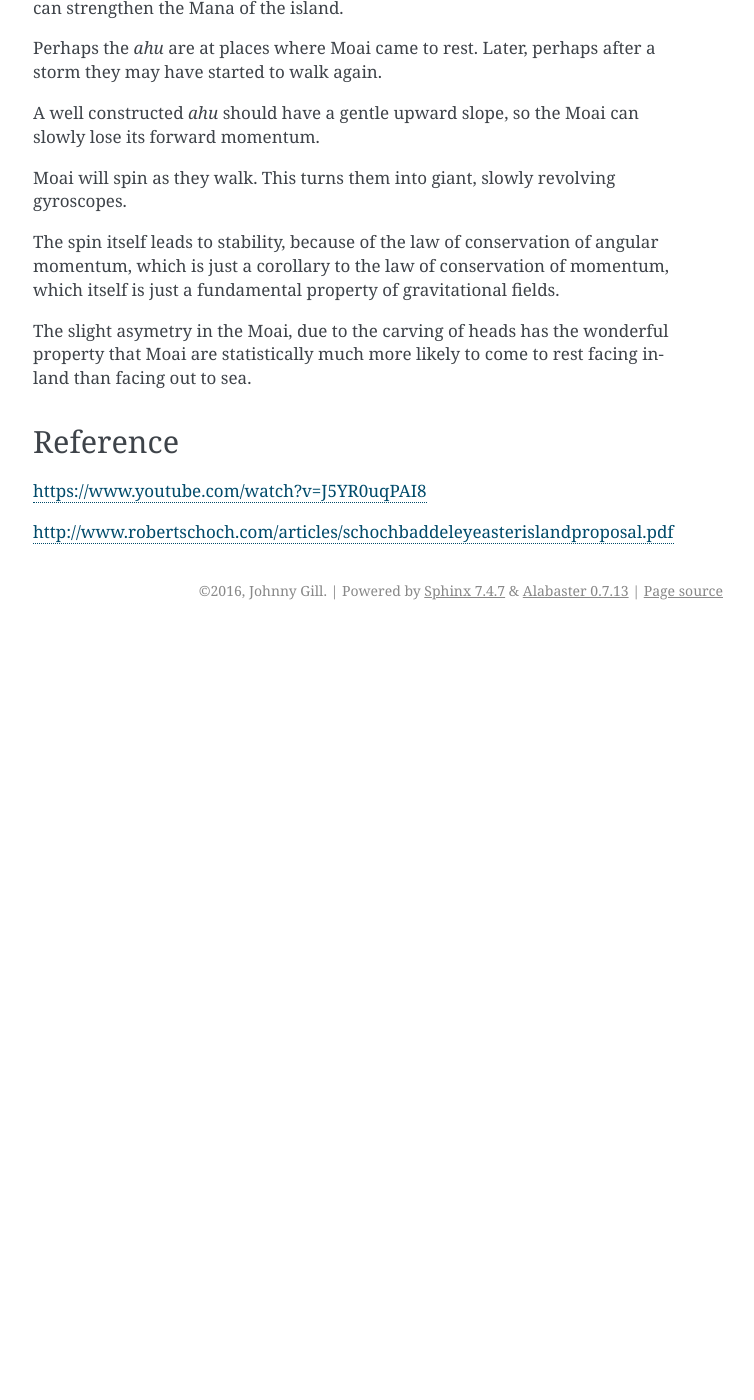
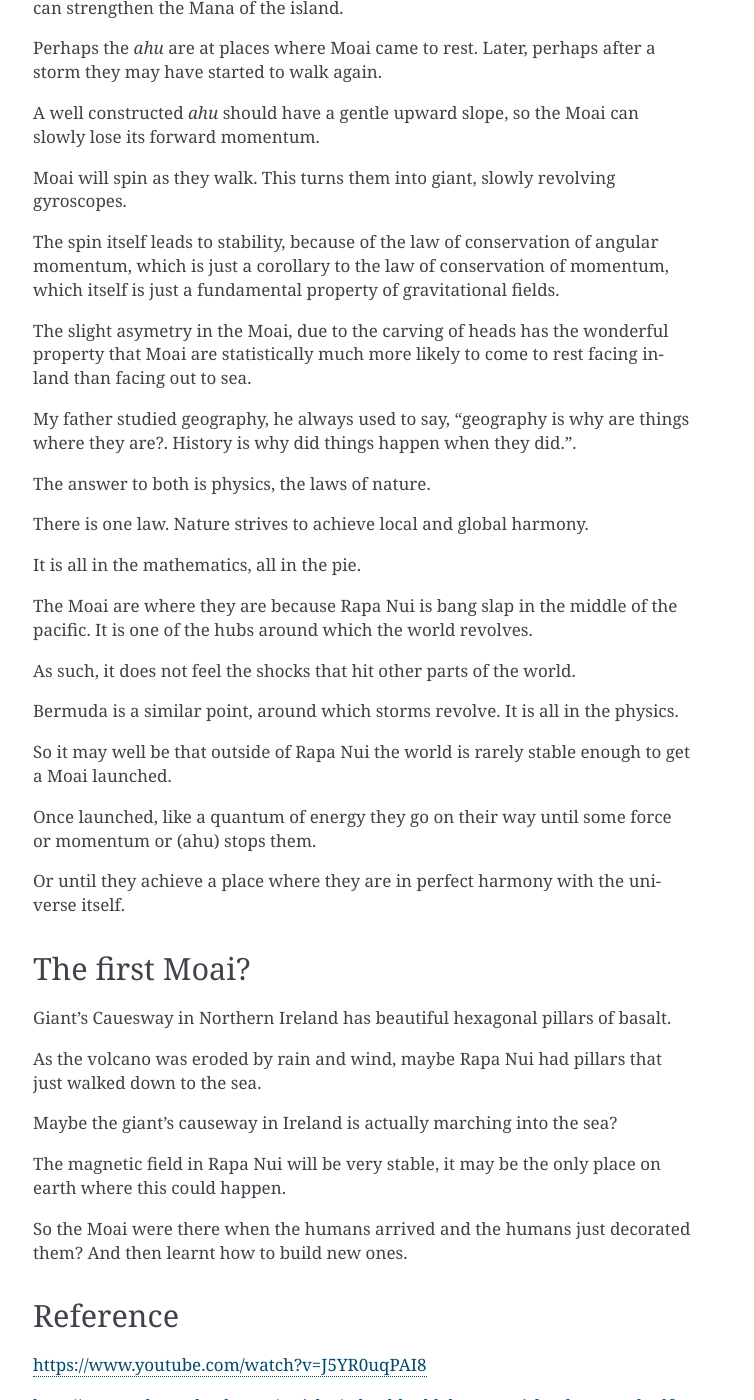
Before and after one commit to openbermuda/karmapi, a Sphinx documentation site: the page built from docs/rongorongo.rst, in a window 1280 px wide and 1400 px high, scrolled down 1882 px. Shown: the whole window, without its empty margins (387-1141 px from the left). Built offline with Sphinx 7.4.7, drawn with Linux system fonts in a browser that asks for light colours; formulas are drawn with MathJax 3; pages that are not in the unit, such as notebooks, are missing from menus; before the commit the page ends 2512 px from its top, so only the background shows below that.

Commit message:
which came first the moai or the human?

```diff
--- a/docs/rongorongo.rst
+++ b/docs/rongorongo.rst
@@ -112,6 +112,53 @@ The slight asymetry in the Moai, due to the carving of heads has the
 wonderful property that Moai are statistically much more likely to
 come to rest facing inland than facing out to sea.
 
+My father studied geography, he always used to say, "geography is why
+are things where they are?.   History is why did things happen when
+they did.".
+
+The answer to both is physics, the laws of nature.
+
+There is one law.  Nature strives to achieve local and global harmony.
+
+It is all in the mathematics, all in the pie.
+
+The Moai are where they are because Rapa Nui is bang slap in the
+middle of the pacific.   It is one of the hubs around which the world
+revolves.
+
+As such, it does not feel the shocks that hit other parts of the
+world.
+
+Bermuda is a similar point, around which storms revolve.   It is all
+in the physics.
+
+So it may well be that outside of Rapa Nui the world is rarely stable
+enough to get a Moai launched.
+
+Once launched, like a quantum of energy they go on their way until
+some force or momentum or (ahu) stops them.
+
+Or until they achieve a place where they are in perfect harmony with
+the universe itself.
+
+The first Moai?
+===============
+
+Giant's Cauesway in Northern Ireland has beautiful hexagonal pillars
+of basalt.
+
+As the volcano was eroded by rain and wind, maybe Rapa Nui had pillars
+that just walked down to the sea.
+
+Maybe the giant's causeway in Ireland is actually marching into the
+sea?
+
+The magnetic field in Rapa Nui will be very stable, it may be the only
+place on earth where this could happen.
+
+So the Moai were there when the humans arrived and the humans just
+decorated them?  And then learnt how to build new ones.
+
 
 Reference
 =========
```
